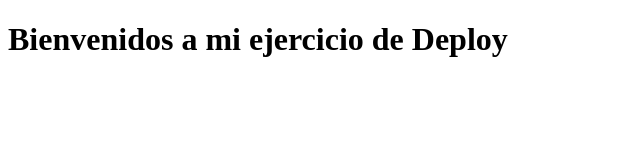
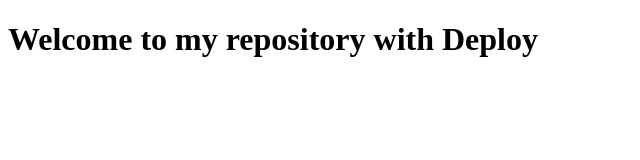
Before and after one commit to erozog125/deploy-example-cohorteVIII, a plain HTML site: page index.html in a window 1280 px wide. Shown: the whole page, without its empty margins (0-640 px from the left). Drawn offline with Linux system fonts and the light colour scheme.

Commit message:
Update index.html

```diff
--- a/index.html
+++ b/index.html
@@ -6,6 +6,6 @@
   <title>Ejemplo de mi primer deploy</title>
 </head>
 <body>
-  <h1>Bienvenidos a mi ejercicio de Deploy</h1>
+  <h1>Welcome to my repository with Deploy</h1>
 </body>
 </html>
```
